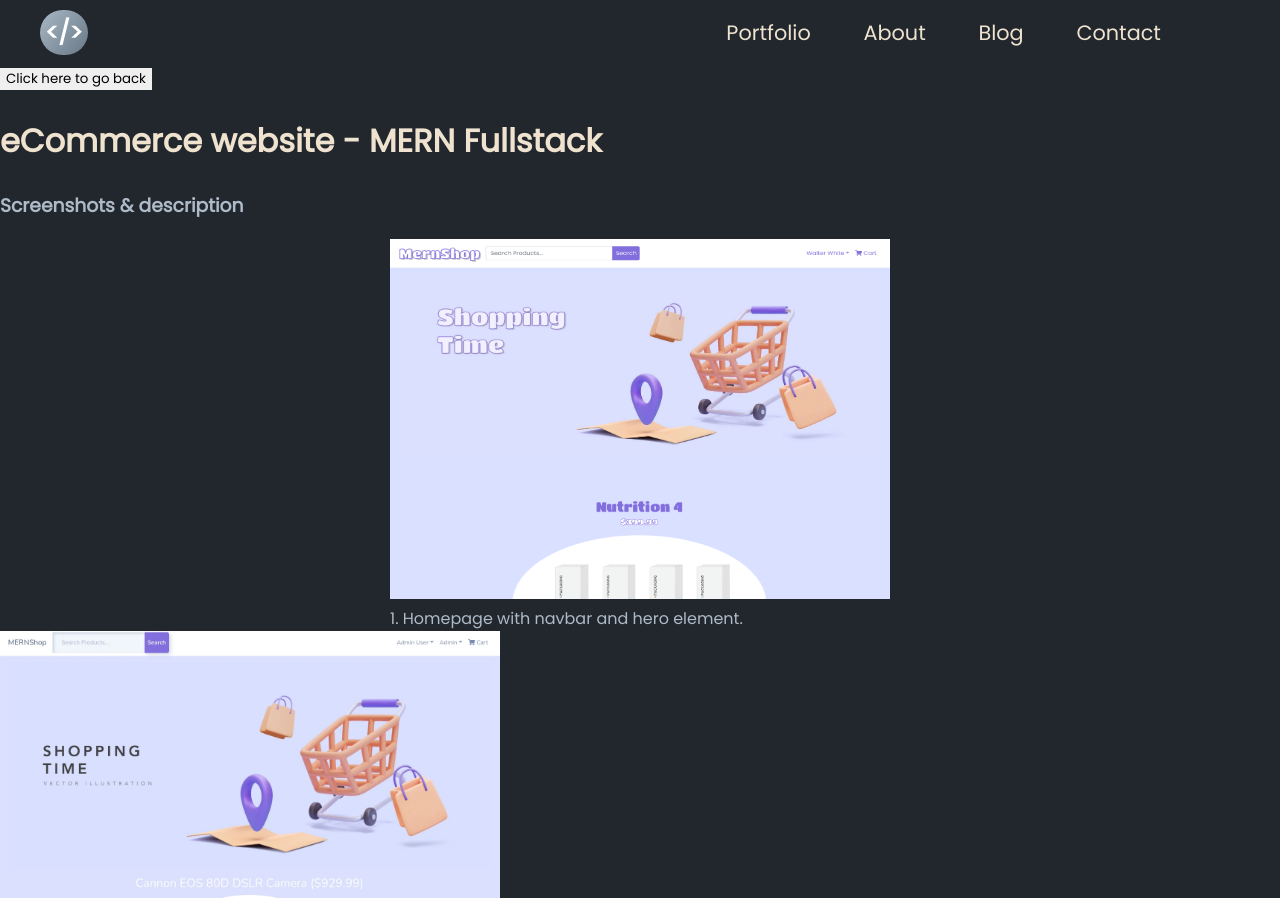
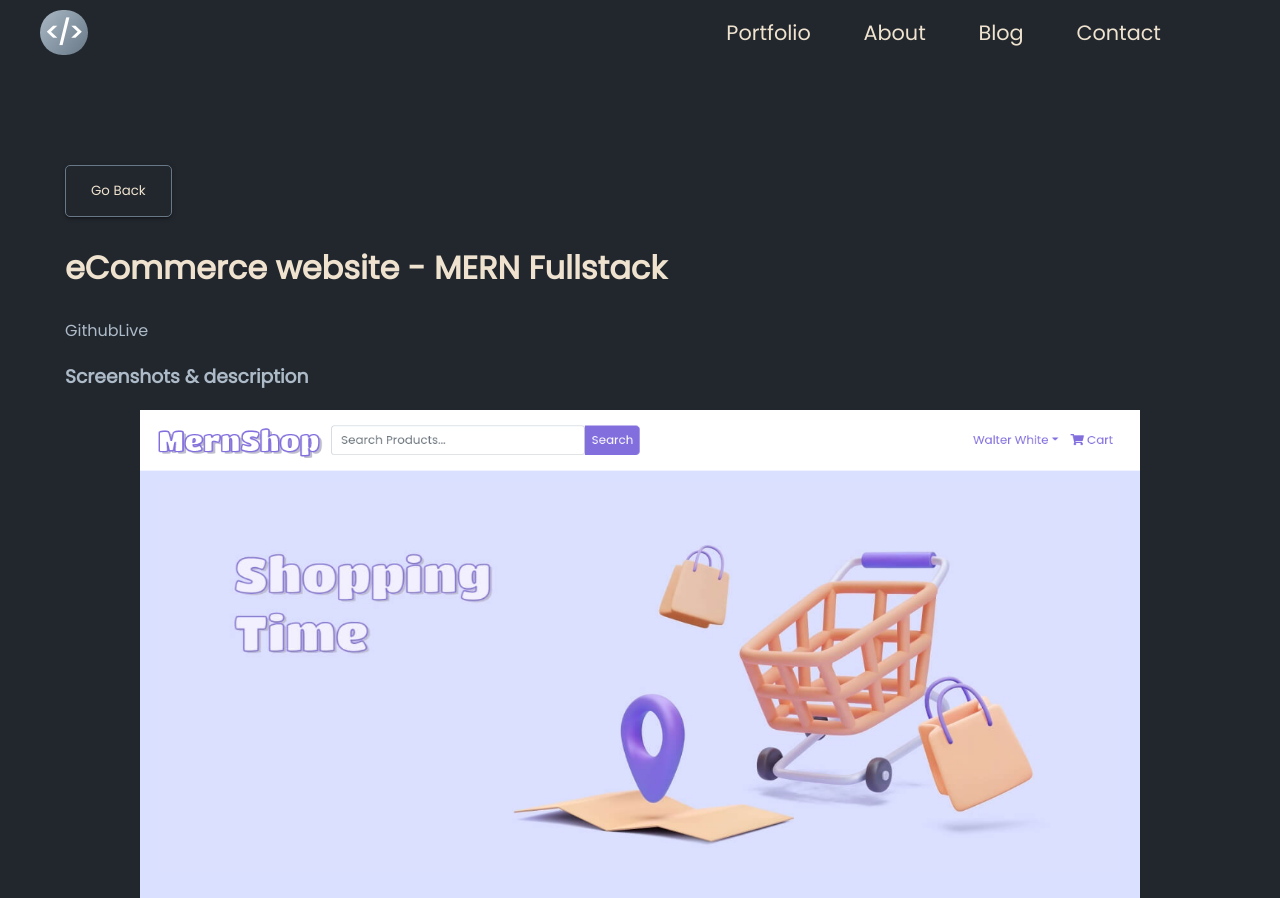
Before and after one commit to renebitter/portfolio, a Next.js app: page /portfolio/projects/1 in a window 1280 px wide. Shown: the top 898 px of the page. Built offline with nearby package versions, Linux system fonts and the light colour scheme; some icons are missing.

Commit message:
Fix imageSlider; Add projectDetail; Refactor PDP;

```diff
--- a/components/home/portfolio.js
+++ b/components/home/portfolio.js
@@ -6,7 +6,6 @@ import Link from 'next/link';
 // import projects from '../../data/projects.json';
 
 const Portfolio = (props) => {
-  console.log(props.featuredProjects);
   const [showModal, setShowModal] = useState();
   const [currentProject, setCurrentProject] = useState();
 
--- a/components/imageSlider/imageSlider.js
+++ b/components/imageSlider/imageSlider.js
@@ -38,17 +38,19 @@ const ImageSlider = ({ slides }) => {
             }
             key={slide.screenshot}>
             {index === current && (
-              <div>
-                <Image
-                  src={`../../portfolio/images/projects/mernshop/${slide.screenshot}`}
-                  width={500}
-                  height={360}
-                  alt={slide.screenshot}
-                />
+              <>
+                <div>
+                  <Image
+                    src={`../../portfolio/images/projects/mernshop/${slide.screenshot}`}
+                    width={1000}
+                    height={760}
+                    alt={slide.screenshot}
+                  />
+                </div>
                 <div>
                   {index + 1}. {slide.description}
                 </div>
-              </div>
+              </>
             )}
           </div>
         );
--- a/components/imageSlider/imageSlider.module.scss
+++ b/components/imageSlider/imageSlider.module.scss
@@ -1,6 +1,7 @@
 .slider {
   position: relative;
   display: flex;
+  flex-direction: column;
   justify-content: center;
   align-items: center;
 }
@@ -34,6 +35,10 @@
 }
 
 .slide.active {
+  display: flex;
+  flex-direction: column;
+  justify-content: center;
+  align-items: center;
   opacity: 1;
   transition-duration: 500ms;
 }
--- /dev/null
+++ b/components/projects/projectDetail.js
@@ -0,0 +1,60 @@
+import Image from 'next/image';
+import Link from 'next/link';
+import { useRouter } from 'next/router';
+import ImageSlider from '../imageSlider/imageSlider';
+
+import classes from './projectDetail.module.scss';
+
+const ProjectDetail = (props) => {
+  const { project } = props;
+  const router = useRouter();
+
+  return (
+    <div className='container section'>
+      <Link href='/#portfolio'>
+        <button className='btn btn-outlined'>Go Back</button>
+      </Link>
+
+      <h2>{project.title}</h2>
+
+      <div>
+        {project.githubLink && (
+          <a href={project.githubLink} target='_blank' rel='noreferrer'>
+            <i className='fab fa-github'></i>
+            Github
+          </a>
+        )}
+        {project.liveLink && (
+          <a href={project.liveLink} target='_blank' rel='noreferrer'>
+            <i className='fas fa-link'></i>
+            Live
+          </a>
+        )}
+      </div>
+
+      {project.screenshots ? (
+        <div>
+          <h3>Screenshots & description</h3>
+          <ImageSlider slides={project.screenshots} />
+        </div>
+      ) : (
+        project.image && (
+          <div>
+            <Image
+              src={`../../portfolio/images/projects/${project.image}`}
+              width={500}
+              height={360}
+              alt=''
+            />
+          </div>
+        )
+      )}
+
+      <div>
+        <p>{project.subtitle}</p>
+        <p>{project.description}</p>
+      </div>
+    </div>
+  );
+};
+export default ProjectDetail;
--- a/pages/projects/[slug].js
+++ b/pages/projects/[slug].js
@@ -1,12 +1,9 @@
 import Head from 'next/head';
-import projects from '../../data/projects.json';
-import Image from 'next/image';
-import ImageSlider from '../../components/imageSlider/imageSlider';
-import { useRouter } from 'next/router';
+import { getProjects, getProjectSlugs } from '../../util/projects-util';
+import ProjectDetail from '../../components/projects/projectDetail';
 
 const ProjectDetailPage = (props) => {
   const { project } = props;
-  const router = useRouter();
 
   return (
     <>
@@ -15,49 +12,7 @@ const ProjectDetailPage = (props) => {
         <meta name='description' content={props.project.description} />
       </Head>
 
-      <button type='button' onClick={() => router.back()}>
-        Click here to go back
-      </button>
-
-      <h2>{project.title}</h2>
-      <div>
-        {project.screenshots && (
-          <div>
-            <h3>Screenshots & description</h3>
-            <ImageSlider slides={project.screenshots} />
-          </div>
-        )}
-        <div>
-          <div>
-            {project.image && (
-              <Image
-                src={`../../portfolio/images/projects/${project.image}`}
-                width={500}
-                height={360}
-                alt=''
-              />
-            )}
-          </div>
-          <div>
-            {project.githubLink && (
-              <a href={project.githubLink} target='_blank' rel='noreferrer'>
-                <i className='fab fa-github'></i>
-                Github
-              </a>
-            )}
-            {project.liveLink && (
-              <a href={project.liveLink} target='_blank' rel='noreferrer'>
-                <i className='fas fa-link'></i>
-                Live
-              </a>
-            )}
-          </div>
-          <div>
-            <p>{project.subtitle}</p>
-            <p>{project.description}</p>
-          </div>
-        </div>
-      </div>
+      <ProjectDetail project={props.project} />
     </>
   );
 };
@@ -65,19 +20,18 @@ const ProjectDetailPage = (props) => {
 export const getStaticProps = (context) => {
   const { params } = context;
   const { slug } = params;
-
-  const projectData = projects.find((project) => project._id === slug);
+  const project = getProjects().find((project) => project._id === slug);
 
   return {
     props: {
-      project: projectData,
+      project: project,
     },
     revalidate: 600,
   };
 };
 
 export const getStaticPaths = () => {
-  const slugs = projects.map((project) => ({ params: { slug: project._id } }));
+  const slugs = getProjectSlugs();
 
   return {
     paths: slugs,
--- a/styles/globals.scss
+++ b/styles/globals.scss
@@ -1,5 +1,5 @@
 :root {
-  --background: white;
+  --background: whitesmoke;
   --background-card: #ffffff;
   --text-primary: black;
   --text-secondary: #6e6d7a;
@@ -103,3 +103,22 @@ button {
     width: unset;
   }
 }
+
+.section {
+  padding: 50px 15px;
+}
+
+@media only screen and (min-width: 768px) {
+  .section {
+    padding: 100px 25px;
+  }
+
+  .container {
+    max-width: 1200px;
+    margin: auto;
+  }
+
+  .row {
+    display: flex;
+  }
+}
--- /dev/null
+++ b/util/projects-util.js
@@ -0,0 +1,9 @@
+import projects from '../data/projects.json';
+
+export const getProjects = () => {
+  return projects;
+};
+
+export const getProjectSlugs = () => {
+  return getProjects().map((project) => ({ params: { slug: project._id } }));
+};
```
Also changed, not shown: components/projects/projectDetail.module.scss (added).
